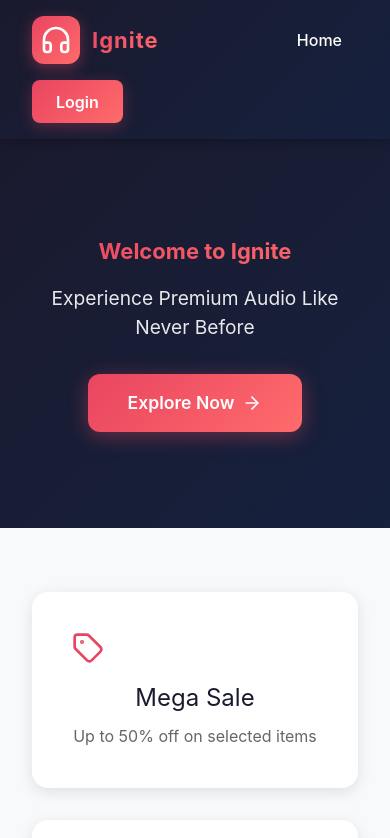
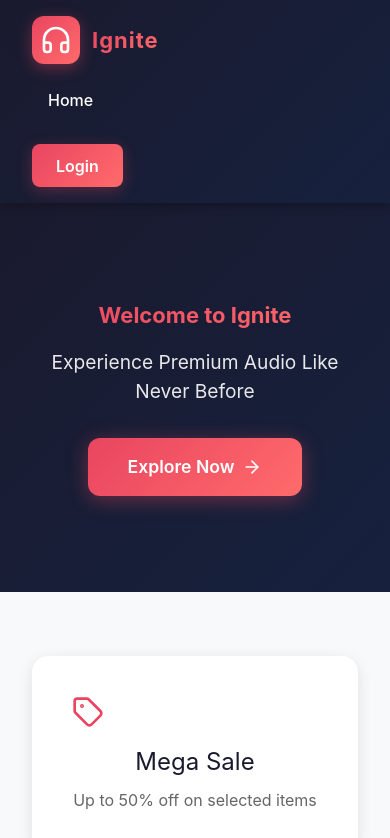
Before and after one commit to Revathi98-hub/AI-Driven-E-Commerce-Competitor-Analysis-and-Price-Monitoring-System, a React (Vite) app in the folder project/: page / in a window 390 px wide. Shown: the top 838 px of the page. Built offline with nearby package versions, Linux system fonts and the light colour scheme; no server answers.

Commit message:
Fix mobile header selector bug

```diff
--- a/project/src/index.css
+++ b/project/src/index.css
@@ -71,13 +71,15 @@ main {
   }
 
   /* Admin Header - Target the sticky top bar */
-  div[style*="z-index: 50"], div[style*="zIndex: 50"] {
+  header[style*="z-index: 50"], header[style*="zIndex: 50"], header[style*="135deg"] {
     height: auto !important;
     padding-bottom: 10px !important;
   }
 
   /* Admin Header Inner - Stack child items vertically */
-  div[style*="z-index: 50"] > div, div[style*="zIndex: 50"] > div {
+  header[style*="135deg"] > div,
+  header > div[style*="max-width: 1200px"],
+  header > div[style*="maxWidth: 1200px"] {
     flex-direction: column !important;
     align-items: center !important;
     padding: 10px !important;
@@ -85,9 +87,7 @@ main {
   }
 
   /* Admin Nav - Allow side scrolling! */
-  div[style*="z-index: 50"] > div > div:nth-child(2),
-  div[style*="zIndex: 50"] > div > div:nth-child(2),
-  div[style*="gap: 24px"], div[style*="gap:24px"] {
+  header nav {
     width: 100% !important;
     max-width: 100vw !important;
     display: flex !important;
@@ -96,26 +96,29 @@ main {
     justify-content: flex-start !important;
     padding-bottom: 8px !important;
     -webkit-overflow-scrolling: touch !important;
-    scrollbar-width: none; /* Firefox */
+    scrollbar-width: none !important; /* Firefox */
   }
 
-  div[style*="gap: 24px"]::-webkit-scrollbar {
+  header nav::-webkit-scrollbar {
     display: none; /* Safari/Chrome hiddden scrollbar */
   }
 
   /* Prevent buttons from physically shrinking so the side-scroll is triggered */
-  div[style*="gap: 24px"] > *, div[style*="gap:24px"] > * {
+  header nav button, header nav a {
     flex-shrink: 0 !important;
     white-space: nowrap !important;
+    margin-right: 15px !important;
   }
 
   /* Admin Header Right (User badge & Logout) */
-  div[style*="z-index: 50"] > div > div:last-child,
-  div[style*="zIndex: 50"] > div > div:last-child {
+  header[style*="135deg"] > div > div:last-child {
     width: 100% !important;
-    justify-content: space-between !important;
-    padding-top: 10px !important;
+    justify-content: center !important;
+    padding-top: 12px !important;
     border-top: 1px solid rgba(255,255,255,0.1) !important;
+    display: flex !important;
+    flex-wrap: wrap !important;
+    gap: 15px !important;
   }
 
   /* Scale down large typography for mobile */
```
